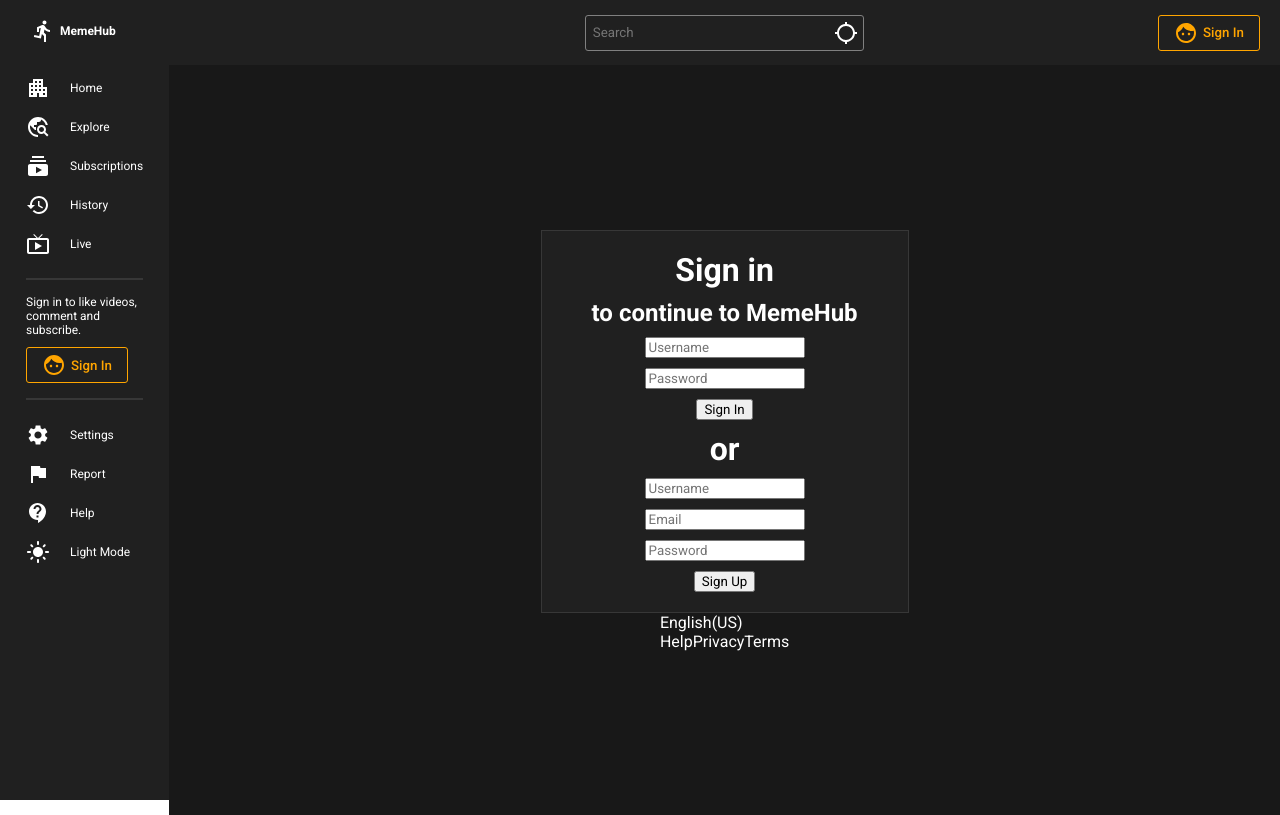
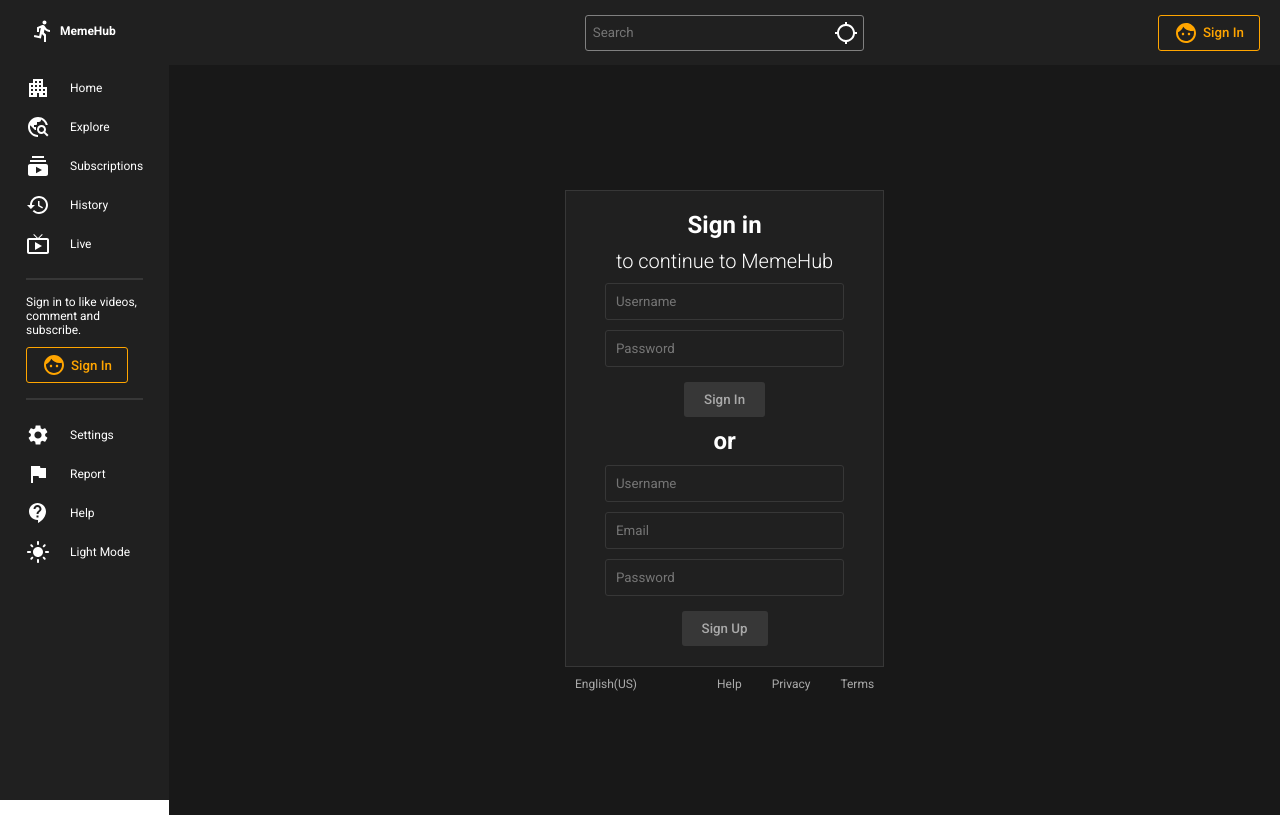
Before and after one commit to Json-Ram/MemeHub, a React (Create React App) app in the folder client/: page /login in a window 1280 px wide. Built offline with nearby package versions, Linux system fonts and the light colour scheme.

Commit message:
Style Login page

```diff
--- a/client/src/pages/Login.jsx
+++ b/client/src/pages/Login.jsx
@@ -21,31 +21,47 @@
 `;
 
 const Title = styled.h1`
-
+  font-size: 24px;
 `;
 
 const SubTitle = styled.h2`
-
+  font-size: 20px;
+  font-weight: 300;
 `;
 
 const Input = styled.input`
-
+  border: 1px solid ${({ theme }) => theme.soft};
+  border-radius: 3px;
+  padding: 10px;
+  background-color: transparent;
+  width: 100%;
+  color: ${({ theme }) => theme.text};
 `;
 
 const Button = styled.button`
-
+  border-radius: 3px;
+  border: none;
+  padding: 10px 20px;
+  margin-top: 5px;
+  cursor: pointer;
+  font-weight: 500;
+  background-color: ${({ theme }) => theme.soft};
+  color: ${({ theme }) => theme.textSoft};
 `;
 
 const MoreInfo = styled.div`
-
+  display: flex;
+  font-size: 12px;
+  margin-top: 10px;
+  color: ${({ theme }) => theme.textSoft};
 `;
 
 const Links = styled.div`
-
+  margin-left: 50px;
 `;
 
 const Link = styled.span`
-
+  margin-left: 30px;
 `;
 
 
```
